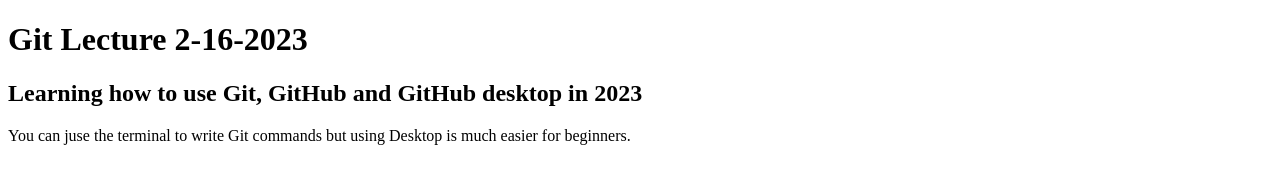
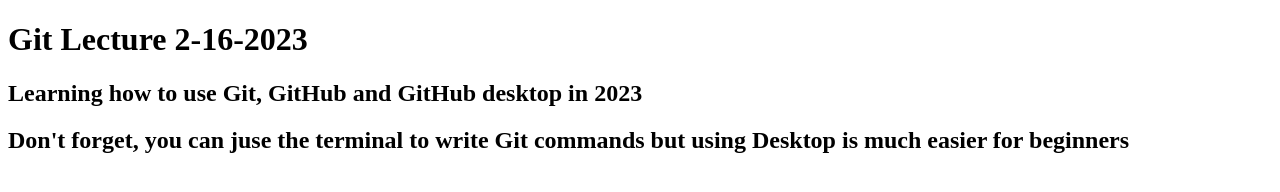
Before and after one commit to trishFEWD2/gitLecture, a plain HTML site: page index.html in a window 1280 px wide. Drawn offline with Linux system fonts and the light colour scheme.

Commit message:
changes to index

```diff
--- a/index.html
+++ b/index.html
@@ -9,6 +9,7 @@
 <body>
    <h1>Git Lecture 2-16-2023</h1>
    <h2>Learning how to use Git, GitHub and GitHub desktop in 2023</h2>
-   <p>You can juse the terminal to write Git commands but using Desktop is much easier for beginners.</p>
+   <h2>Don't forget, you can juse the terminal to write Git commands but using Desktop is much easier for beginners</h2>
+
 </body>
 </html>
```
Also changed, not shown: 1 other file.
